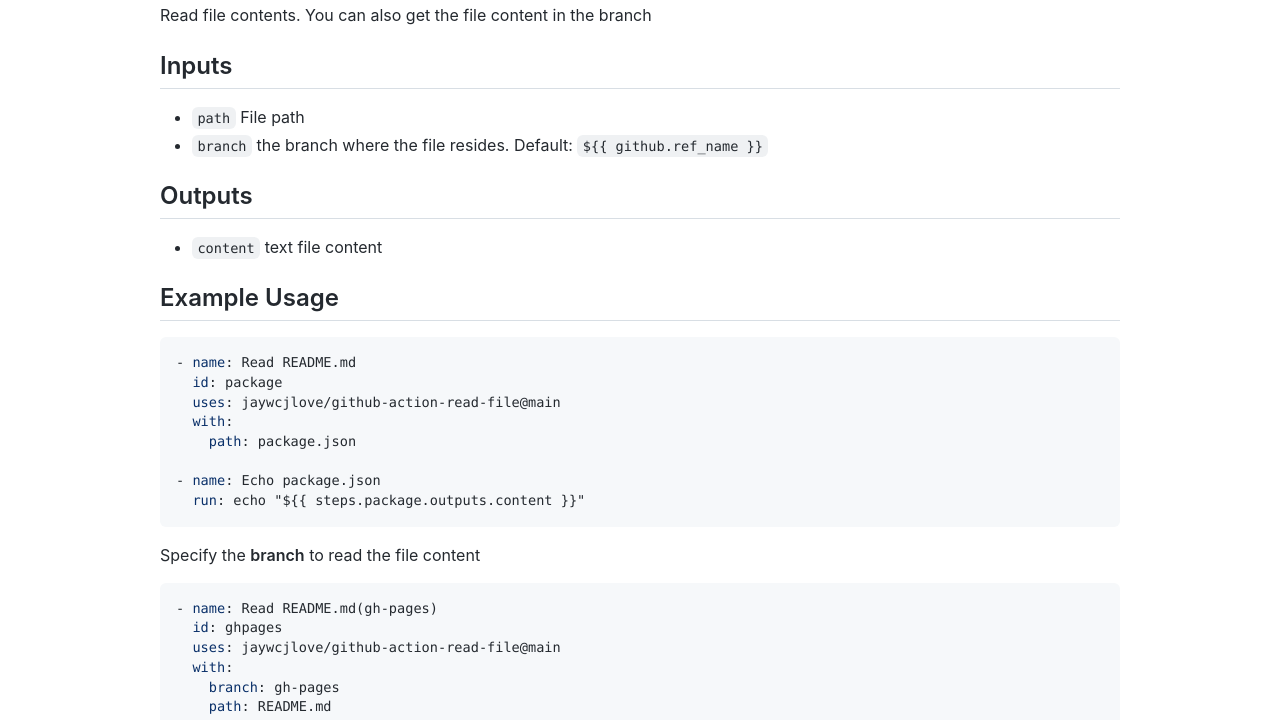
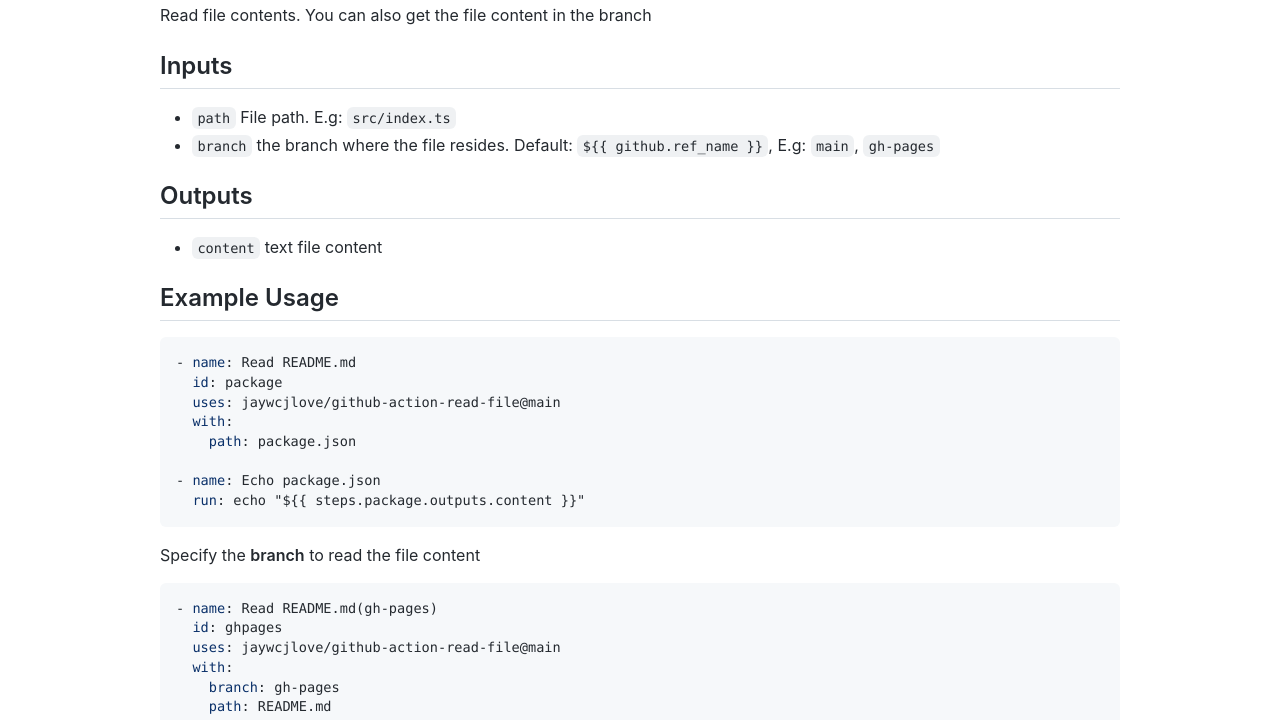
Before and after one commit to jaywcjlove/github-action-read-file, a plain HTML site: page index.html in a window 1280 px wide. Shown: the part 80-800 px from the top of the page. Drawn offline with Linux system fonts and the light colour scheme.

Commit message:
doc: Update README.md efe2c1993f00aa2a37ade5978b32dbc783525b67

```diff
--- a/index.html
+++ b/index.html
@@ -161,8 +161,8 @@ customElements.define('markdown-style', MarkdownStyle);</script><markdown-style
     <p>Read file contents. You can also get the file content in the branch</p>
     <h2 id="inputs"><a class="anchor" aria-hidden="true" tabindex="-1" href="#inputs"><span class="octicon octicon-link"></span></a>Inputs</h2>
     <ul>
-      <li><code>path</code> File path</li>
-      <li><code>branch</code> the branch where the file resides. Default: <code>${{ github.ref_name }}</code></li>
+      <li><code>path</code> File path. E.g: <code>src/index.ts</code></li>
+      <li><code>branch</code> the branch where the file resides. Default: <code>${{ github.ref_name }}</code>, E.g: <code>main</code>, <code>gh-pages</code></li>
     </ul>
     <h2 id="outputs"><a class="anchor" aria-hidden="true" tabindex="-1" href="#outputs"><span class="octicon octicon-link"></span></a>Outputs</h2>
     <ul>
```
